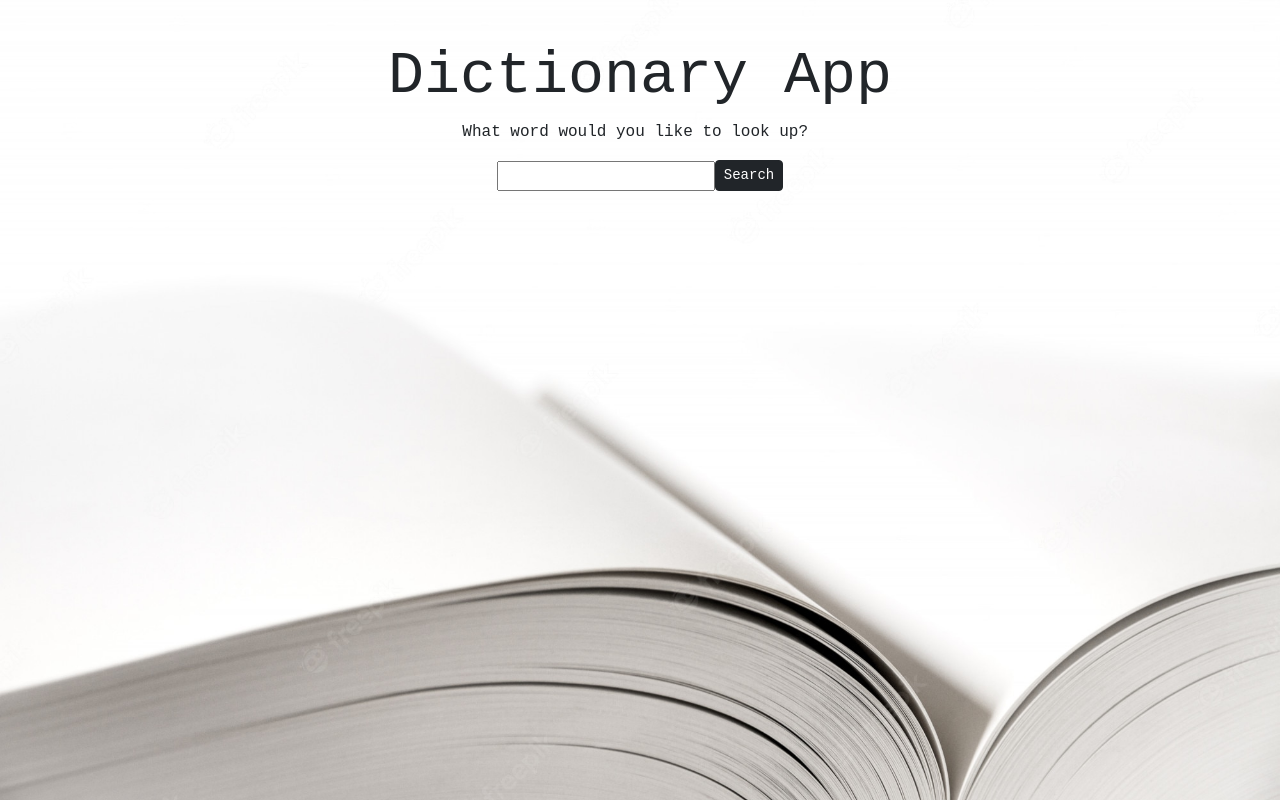
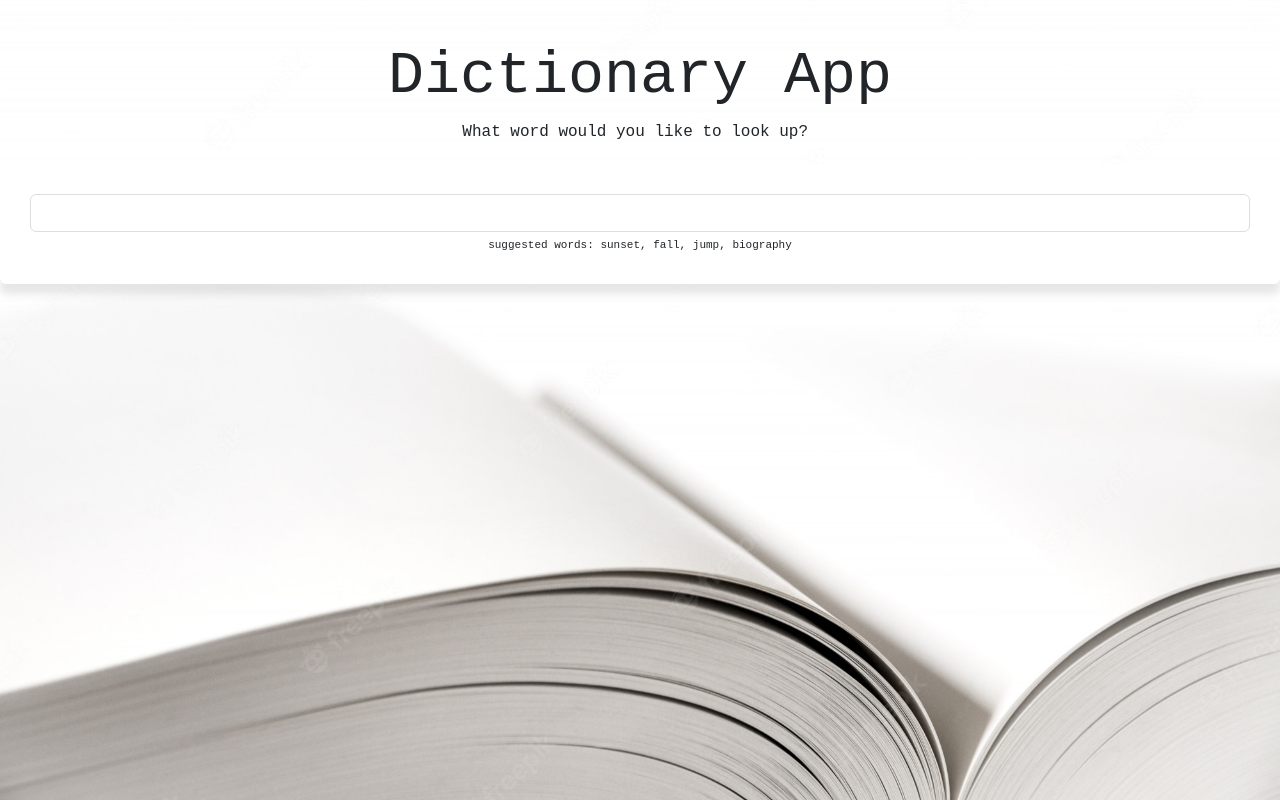
Before and after one commit to chickienickie/dictionary-project, a React (Create React App) app: page / in a window 1280 px wide. Built offline with nearby package versions, Linux system fonts and the light colour scheme; no server answers.

Commit message:
styled application

```diff
--- /dev/null
+++ b/src/Dictionary.css
@@ -0,0 +1,20 @@
+.Dictionary section {
+  background: white;
+  padding: 30px;
+  border-radius: 6px;
+  box-shadow: 0px 10px 10px rgba(0, 0, 0, 10%);
+  margin: 20px 0;
+}
+
+.Dictionary input {
+  width: 100%;
+  border-radius: 6px;
+  padding: 6px 10px;
+  border: 1px solid #ddd;
+  color: black;
+}
+
+.Dictionary .hint {
+  font-size: 11px;
+  margin-top: 5px;
+}
--- a/src/Dictionary.js
+++ b/src/Dictionary.js
@@ -1,42 +1,55 @@
 import React, { useState } from "react";
 import axios from "axios";
 import Results from "./Results";
+import "./Dictionary.css";
 
 export default function Dictionary() {
-  let [keyword, setKeyword] = useState(null);
+  let [keyword, setKeyword] = useState("");
   let [results, setResults] = useState(null);
+  let [loaded, setLoaded] = useState(false);
+
 
   function handleResponse(response) {
     setResults(response.data[0]);
   }
 
-  function search(event) {
-    event.preventDefault();
-
+  function search() {
     let apiUrl = `https://api.dictionaryapi.dev/api/v2/entries/en/${keyword}`;
     console.log(apiUrl);
     axios.get(apiUrl).then(handleResponse);
   }
 
+  function handleSubmit(event) {
+    event.preventDefault();
+    search();
+  }
 
   function handleKeywordChange(event) {
     setKeyword(event.target.value);
   }
 
+  function load() {
+    setLoaded(true);
+    search();
+  }
+
+  if (loaded) {
     return (
       <div className="Dictionary">
-      <form onSubmit={search}>
+        <section>
+          <form onSubmit={handleSubmit}>
             <input type="search" onChange={handleKeywordChange} />
-        <span>
-          <input
-            type="submit"
-            value="Search"
-            className="btn btn-dark btn-sm"
-          />
-        </span>
 
           </form>
+          <div className="hint">
+            suggested words: sunset, fall, jump, biography
+          </div>
+        </section>
         <Results results={results} />
       </div>
-  )
+    );
+  } else {
+    load();
+    return "Loading";
   }
+}
--- /dev/null
+++ b/src/Meaning.css
@@ -0,0 +1,13 @@
+.Meaning .h3 {
+  font-size: 24px;
+  line-height: 1.5;
+  font-weight: bold;
+}
+
+.Meaning .example {
+  font-size: 14px;
+  opacity: 0.7;
+  font-style: italic;
+  color: #70757a;
+  margin-top: 10px;
+}
--- a/src/Meaning.js
+++ b/src/Meaning.js
@@ -1,5 +1,6 @@
 import React from "react";
 import Synonyms from "./Synonyms";
+import "./Meaning.css";
 
 export default function Meaning(props) {
   return (
@@ -9,12 +10,13 @@
         return (
           <div key={index}>
 
-            <strong>Definition:</strong>
-            {definition.definition}
-            <br />
-            <strong>Example:</strong>
-            <em>{definition.example}</em>
-            <br />
+            <div className="definition">
+              {definition.definition}
+            </div>
+
+            <div className="example">
+              {definition.example}
+            </div>
             <Synonyms synonyms={definition.synonyms} />
 
           </div>
--- /dev/null
+++ b/src/Phonetic.css
@@ -0,0 +1,24 @@
+.Phonetic {
+  margin: 20px 0;
+}
+
+.Phonetic a {
+  border: 1px solid #ddd;
+  text-decoration: none;
+  padding: 8px 15px;
+  font-size: 13px;
+  font-weight: bold;
+  margin-right: 10px;
+  border-radius: 20px;
+  transition: all 150ms ease-in-out;
+}
+
+.Phonetic a:hover {
+  background: purple;
+  color: white;
+}
+
+.Phonetic .text {
+  opacity: 0.5;
+  font-weight: bold;
+}
--- a/src/Phonetic.js
+++ b/src/Phonetic.js
@@ -1,9 +1,11 @@
 import React from "react";
+
+import "./Phonetic.css";
 
 export default function Phonetic(props) {
   return (
     <div className="Phonetic">
-      <a href={props.phonetic.audio} target="_blank">
+      <a href={props.phonetic.audio} target="_blank" rel="noreferrer">
         Listen
       </a>
       <br />
--- a/src/Results.js
+++ b/src/Results.js
@@ -2,13 +2,14 @@
 
 import Meaning from "./Meaning";
 import Phonetic from "./Phonetic";
+import "./Results.css";
 
 export default function Results(props) {
   if (props.results) {
 
     return (
       <div className="Results">
-        < br />
+        <section>
           <h2>{props.results.word}</h2>
           {props.results.phonetics.map(function (phonetic, index) {
             return (
@@ -17,11 +18,12 @@
               </div>
             );
           })}
+        </section>
         {props.results.meanings.map(function (meaning, index) {
           return (
-            <div key={index}>
+            <section key={index}>
               <Meaning meaning={meaning} />
-            </div>
+            </section>
           );
         })}
       </div>
--- /dev/null
+++ b/src/Synonyms.css
@@ -0,0 +1,11 @@
+.Synonyms {
+  margin: 15px 0 0;
+  padding: 0;
+}
+
+.Synonyms li {
+  font-size: 13px;
+  display: inline-block;
+  padding-right: 10px;
+  line-height: 1;
+}
--- a/src/Synonyms.js
+++ b/src/Synonyms.js
@@ -1,4 +1,5 @@
 import React from "react";
+import "./Synonyms.css"
 
 export default function Synonyms(props) {
   if (props.synonyms) {
```
Also changed, not shown: src/Results.css (added). Lines whose indentation alone changed are shown as unchanged.
